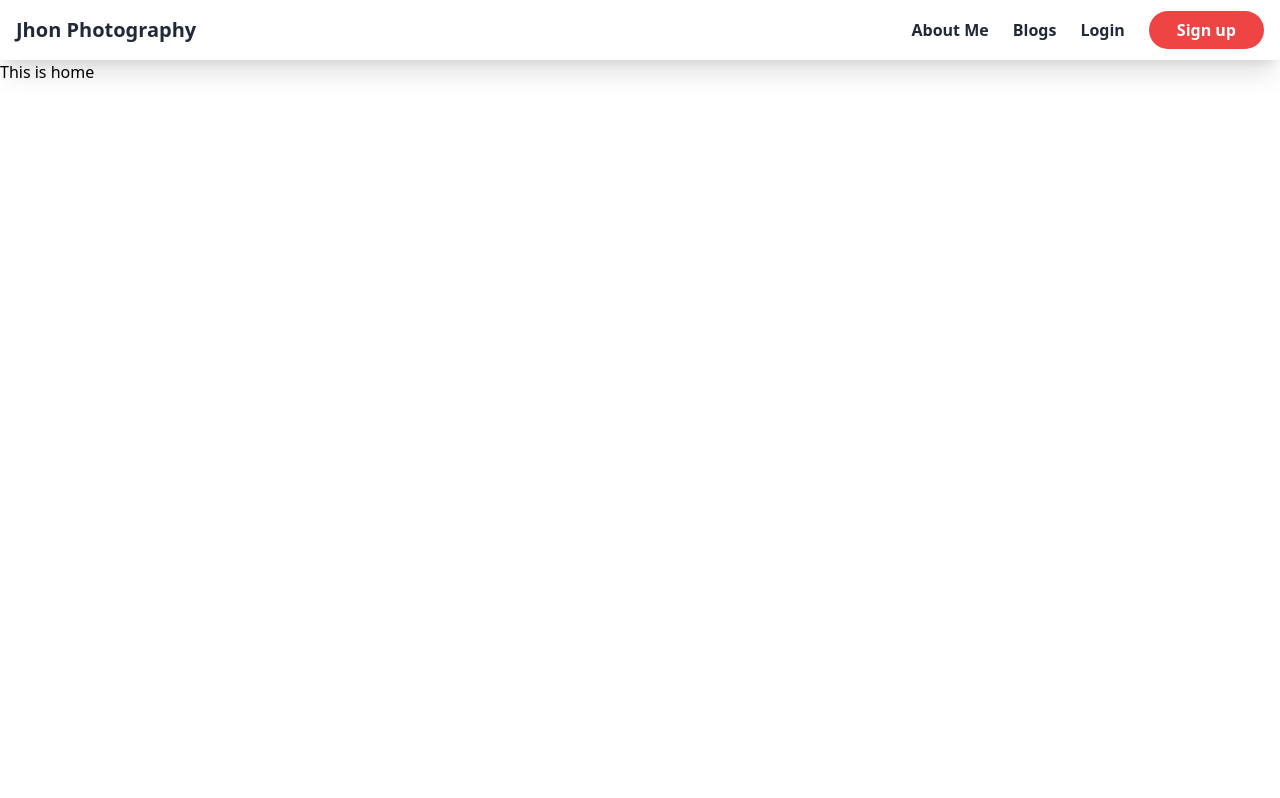
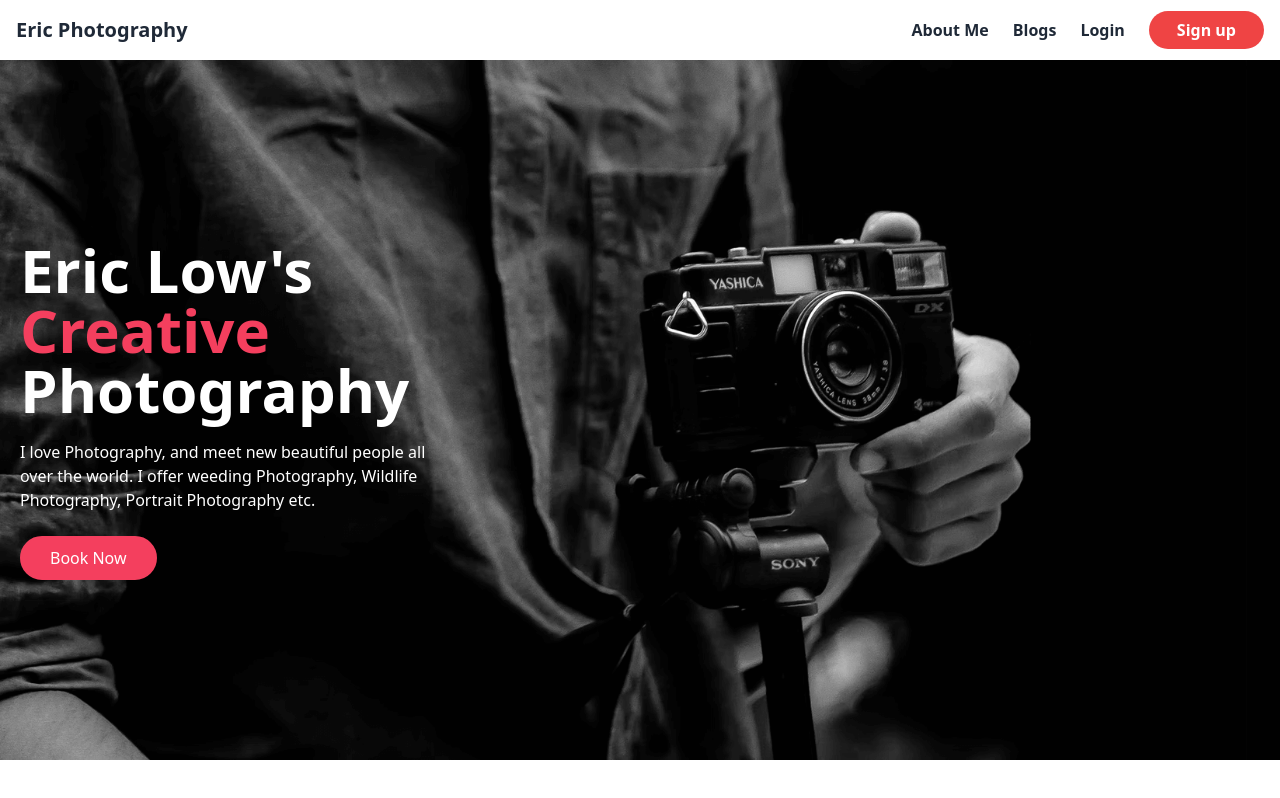
Before and after one commit to motalibpathan/photography-service-provider, a React (Create React App) app: page / in a window 1280 px wide. Built offline with nearby package versions, Linux system fonts and the light colour scheme.

Commit message:
banner part completet

```diff
--- a/src/App.js
+++ b/src/App.js
@@ -1,7 +1,7 @@
 import { Route, Routes } from "react-router-dom";
 import "./App.css";
 import Header from "./Header/Header";
-import Home from "./Header/Home/Home";
+import Home from "./Home/Home";
 
 function App() {
   return (
--- a/src/Header/Header.js
+++ b/src/Header/Header.js
@@ -33,7 +33,7 @@ const Header = () => {
               to="/"
               className="text-xl font-bold no-underline text-gray-800 hover:text-gray-600"
             >
-              Jhon Photography
+              Eric Photography
             </Link>
           </div>
           <nav className="hidden md:block space-x-6">{navLinks}</nav>
--- a/src/Header/Home/Home.js
+++ b/src/Home/Home.js
@@ -1,9 +1,10 @@
 import React from "react";
+import Slider from "../Slider/Slider";
 
 const Home = () => {
   return (
     <div>
-      <h1>This is home</h1>
+      <Slider />
     </div>
   );
 };
--- /dev/null
+++ b/src/Slider/Slider.css
@@ -0,0 +1,5 @@
+.slider-bg {
+  background-image: url(../images/banner.png);
+  width: 100%;
+  background-size: cover;
+}
--- /dev/null
+++ b/src/Slider/Slider.js
@@ -0,0 +1,28 @@
+import React from "react";
+import "./Slider.css";
+
+const Slider = () => {
+  return (
+    <div className="slider-bg md:h-[700px] h-96 p-5">
+      <div className="flex items-center h-full w-full">
+        <div className="md:container mx-auto text-white">
+          <h1 className="text-3xl md:text-6xl font-bold">Eric Low's</h1>
+          <h1 className="text-3xl md:text-6xl font-bold text-rose-500">
+            Creative
+          </h1>
+          <h1 className="text-3xl md:text-6xl font-bold">Photography</h1>
+          <p className="mt-5 md:w-1/3">
+            I love Photography, and meet new beautiful people all over the
+            world. I offer weeding Photography, Wildlife Photography, Portrait
+            Photography etc.
+          </p>
+          <button className="px-7 bg-rose-500 border-2 border-rose-500 py-2 rounded-full mt-6 hover:bg-transparent hover:-translate-y-2 duration-500">
+            Book Now
+          </button>
+        </div>
+      </div>
+    </div>
+  );
+};
+
+export default Slider;
```
Also changed, not shown: src/images/banner.png (added).
